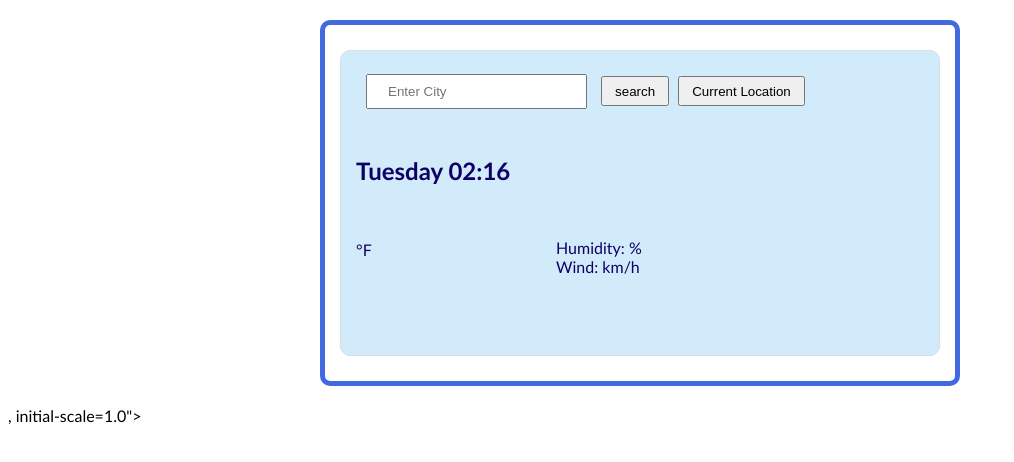
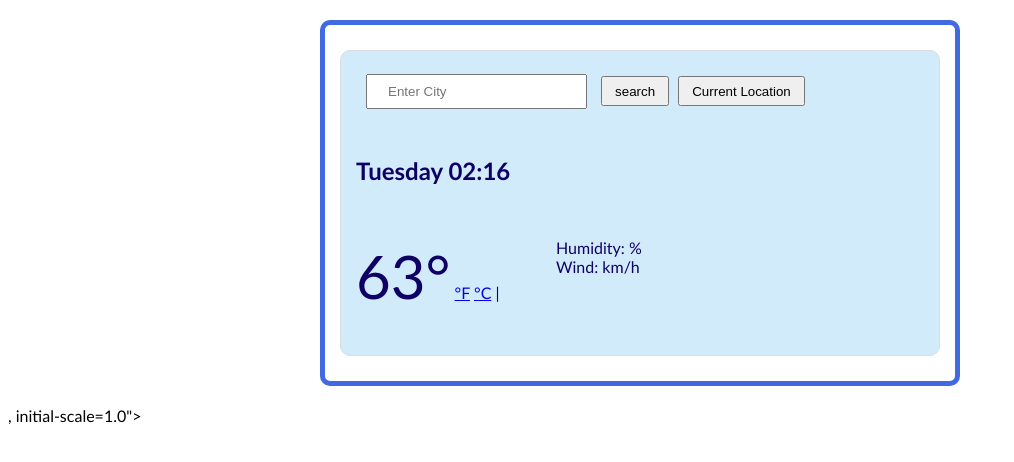
Before and after one commit to ViaCamille4/Week-6-Homework, a plain HTML site: page index.html in a window 1280 px wide. Shown: the whole page, without its empty margins (0-1014 px from the left). Drawn offline with nearby package versions, Linux system fonts and the light colour scheme.

Commit message:
Added Celsius and Fahrenheit toggle HTML

```diff
--- a/index.html
+++ b/index.html
@@ -53,8 +53,12 @@ Current Location
 <div class="row">
   <div class="col-6">
     <div class="fixed">
-      <div class="floatingLeft"
-        <span class="presentTemp" id="present-temp">°F</span>
+      <div class="floatingLeft">
+        	<span class="presentTemp" id="present-temp">63°</span>
+				<span class="units">
+            <a href="#" id="fahrenheit-link">°F</a>
+						<a href="#" id="celsius-link">°C</a> |
+					</span>
     </div>
     </div>
   </div>
```
